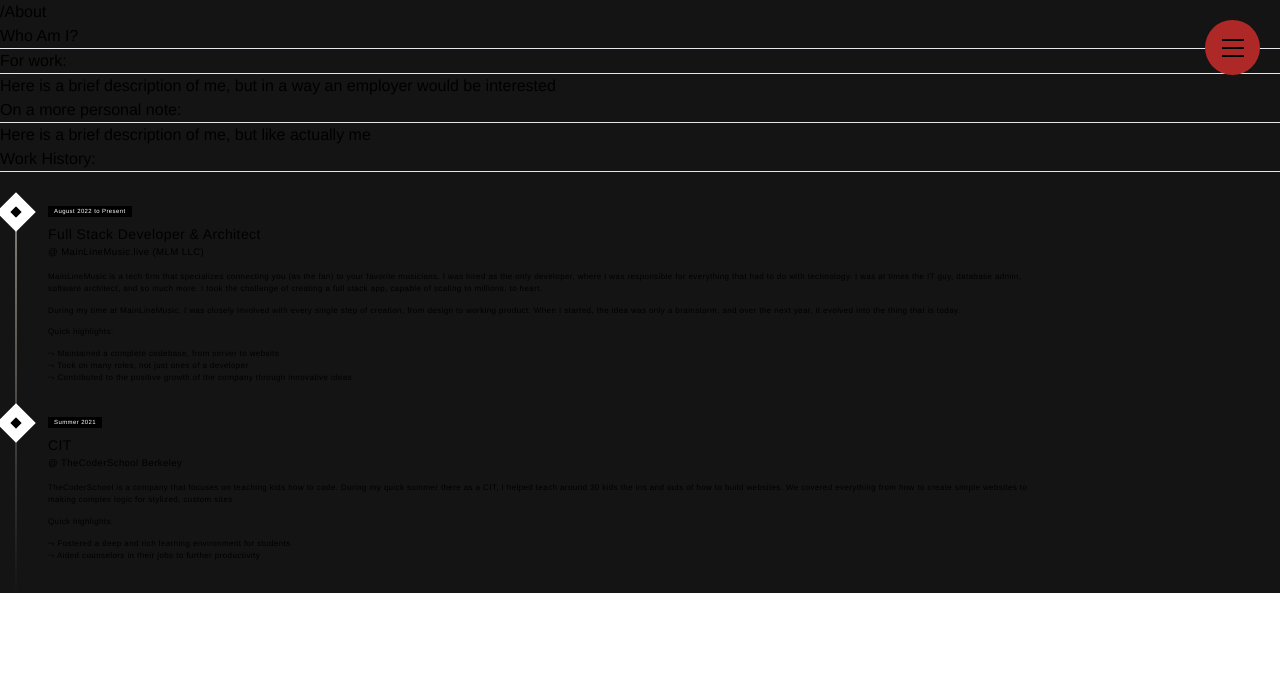
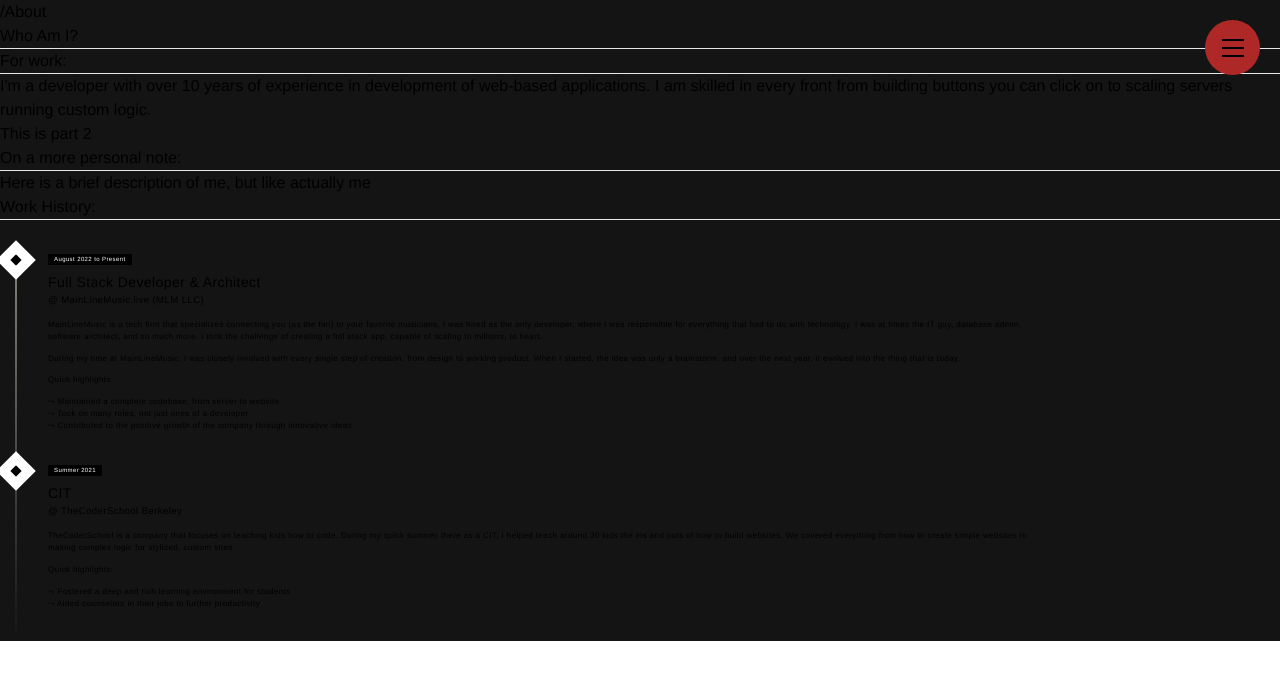
Before and after one commit to grappell/Portfolio-V2, a SvelteKit app: page /about in a window 1280 px wide. Shown: the top 680 px of the page. Built offline with nearby package versions, Linux system fonts and the light colour scheme; grey boxes are pictures that could not be loaded; a web font is replaced by a local one.

Commit message:
Started on re-write, had something to do

```diff
--- a/src/routes/about/+page.svelte
+++ b/src/routes/about/+page.svelte
@@ -11,11 +11,14 @@
 	let sections = [
 		{
 			title: "For work:",
-			body: "Here is a brief description of me, but in a way an employer would be interested",
+			body: [
+				"I'm a developer with over 10 years of experience in development of web-based applications. I am skilled in every front from building buttons you can click on to scaling servers running custom logic. ",
+				"This is part 2",
+			],
 		},
 		{
 			title: "On a more personal note:",
-			body: "Here is a brief description of me, but like actually me",
+			body: ["Here is a brief description of me, but like actually me"],
 		},
 	];
 
@@ -86,7 +89,9 @@
 				<p
 					class="text-sm md:text-base my-5 ml-1 fade-in bg-gray-800 rounded-lg p-5 font-thin max-w-[99%]"
 				>
-					{section.body}
+					{#each section.body as chunk}
+						<p class="mb-4 last:mb-0">{chunk}</p>
+					{/each}
 				</p>
 			{/each}
 
```
